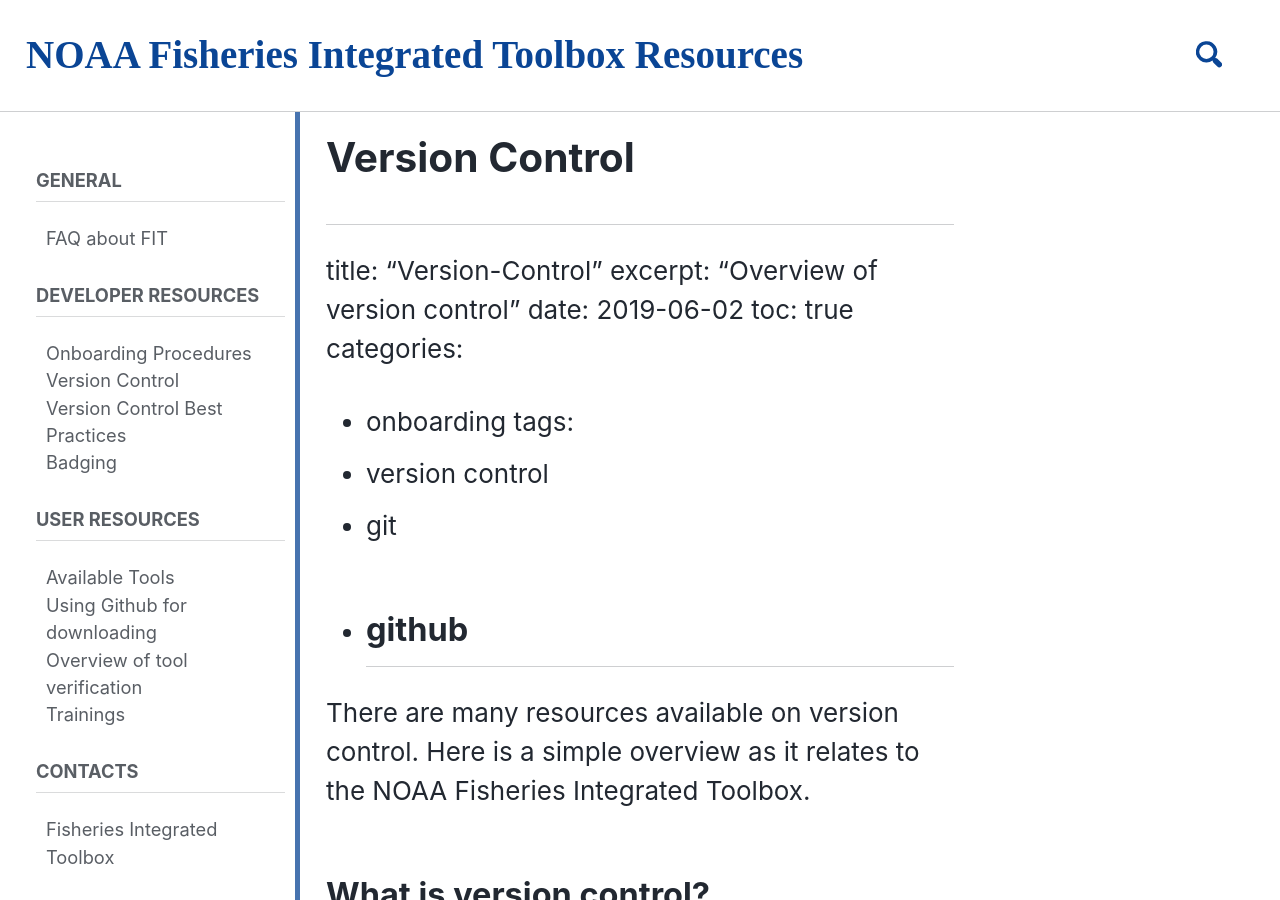
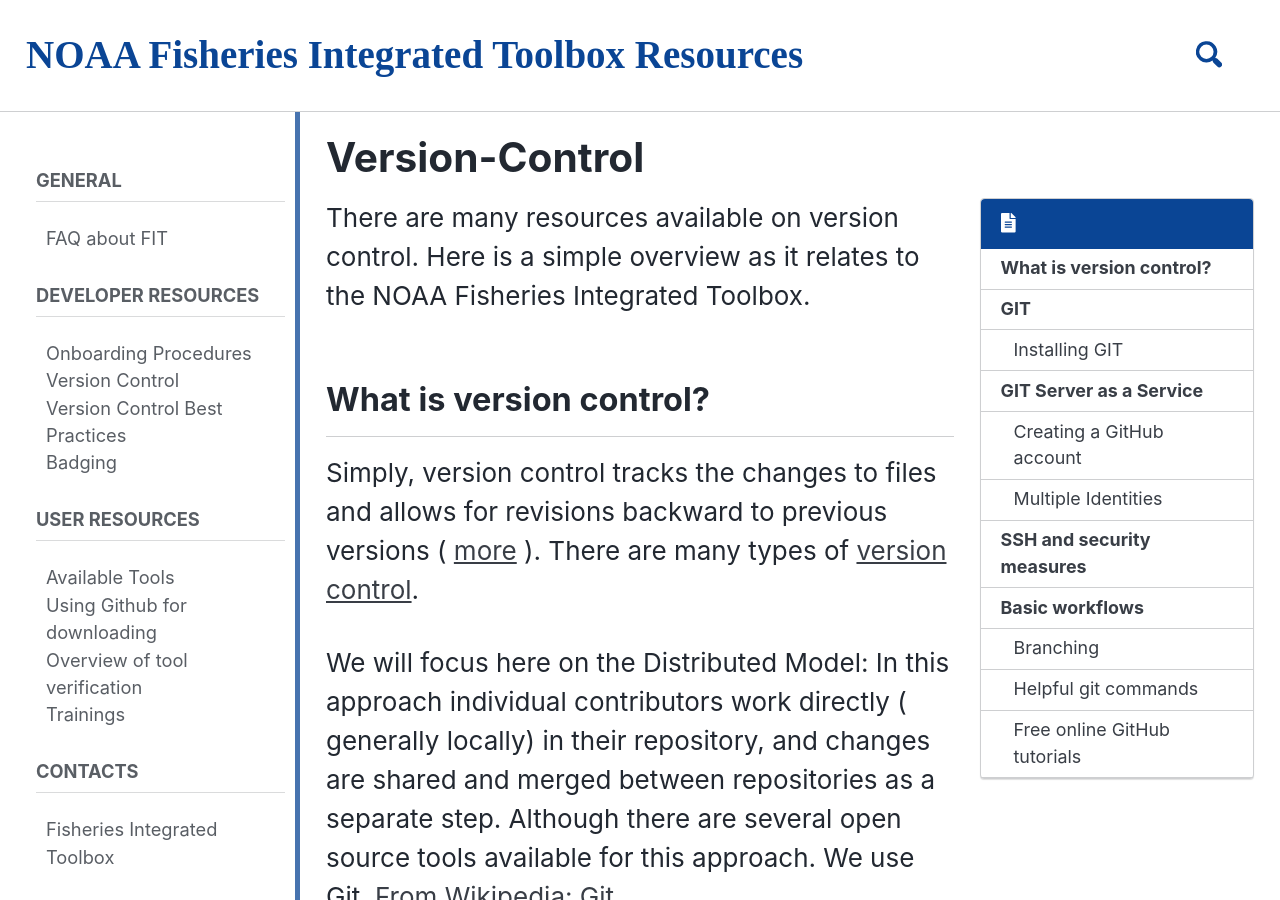
Before and after one commit to noaa-fit-resources/noaa-fit-resources.github.io, a Jekyll site: the page built from _posts/2019-06-08-version-control.md, in a window 1280 px wide and 900 px high. Built offline with Jekyll 4.4.1, drawn with Linux system fonts in a browser that asks for light colours; cached includes are drawn as plain includes; nearby versions of some CDN libraries; some of the changed text lies outside the part shown.

Commit message:
fix spacing in header

```diff
--- a/_posts/2019-06-08-version-control.md
+++ b/_posts/2019-06-08-version-control.md
@@ -1,4 +1,4 @@
- ---
+---
 title: "Version-Control"
 excerpt: "Overview of version control"
 date: 2019-06-02
@@ -6,7 +6,7 @@ toc: true
 categories:
   - onboarding
 tags:
-  - version control
+  - version-control
   - git
   - github
 ---
```
